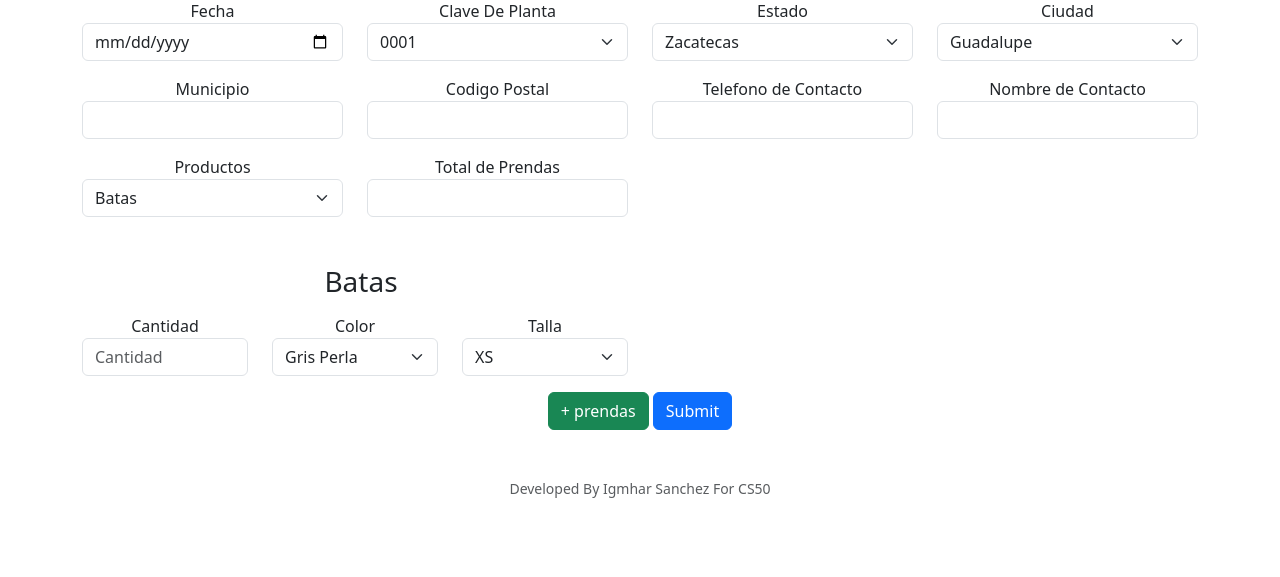
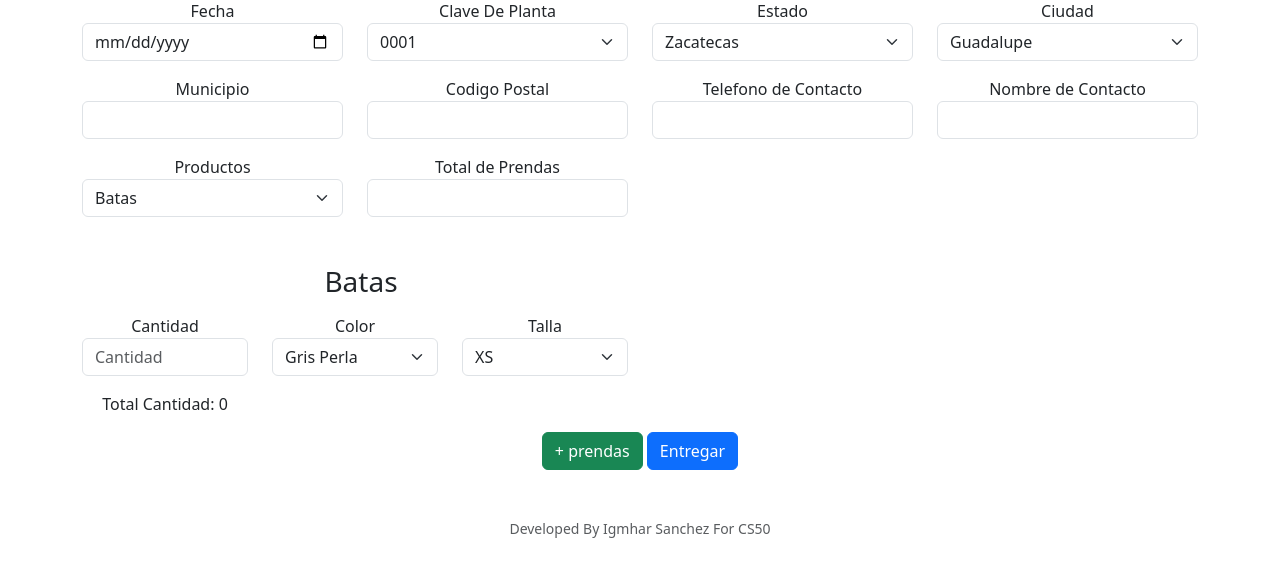
Before and after one commit to Vizard16/CS50-Final-project, a Flask app: page /release in a window 1280 px wide. Shown: the part 188-765 px from the top of the page. Run offline with Flask 3, Linux system fonts and the light colour scheme; a user stored in the database is signed in; some libraries are stand-ins or nearby versions.

Commit message:
Added an update
Added a code that makes it so the user Can see if on the clonable section it matches the total quantity on another section. And if it does not match send an alert via Ajax

```diff
--- a/templates/release.html
+++ b/templates/release.html
@@ -97,6 +97,7 @@
             <label for="total_prendas">Total de Prendas</label>
             <input id="total_prendas" class="form-control" type="number" name="total_prendas">
         </div>
+
     </div>
 
     <div class="col-sm-6 mb-3 mt-5">
@@ -107,7 +108,7 @@
     <div class="row mt-3" id="cloneableSection">
         <div class="col-sm-2">
             <label for="cantidad">Cantidad</label>
-            <input class="form-control" type="number" name="cantidad" placeholder="Cantidad">
+            <input class="form-control cantidadInput" type="number" name="cantidad" placeholder="Cantidad" id ="cantidadInput">
         </div>
 
         <div class="col-sm-2">
@@ -145,13 +146,22 @@
         </div>
     </div>
 
+
+
     <div id="cloneableSectionContainer"></div>
+
+    <div class="row mt-3">
+        <div class="col-sm-2">
+            <label>Total Cantidad:</label>
+            <span id="totalCantidad">0</span>
+        </div>
+    </div>
 
      <!--Button to add more sections -->
     <button type="button" class="btn btn-success mt-3" id="cloneSectionButton">+ prendas</button>
 
     <!-- Submit button -->
-    <button type="submit" class="btn btn-primary mt-3">Submit</button>
+    <button type="submit" class="btn btn-primary mt-3">Entregar</button>
 </form>
 
 
@@ -164,8 +174,39 @@
         $("#cloneSectionButton").click(function() {
             // Clone only the desired section and append it to the container
             var clonedSection = $("#cloneableSection").clone();
+            clonedSection.find('input[name="cantidad"]').val(''); // Clear the cloned cantidad input
             clonedSection.appendTo("#cloneableSectionContainer"); // Change "Container" to the actual container ID or class
         });
+
+        // Update total cantidad when cantidad changes
+        $(document).on("input", ".cantidadInput", function() {
+            var totalCantidad = 0;
+            $(".cantidadInput").each(function() {
+                totalCantidad += parseInt($(this).val()) || 0; // Add the value to totalCantidad, use 0 if NaN
+            });
+            $("#totalCantidad").text(totalCantidad);
+            // Check if total cantidad matches total prendas
+            var totalPrendas = parseInt($("#total_prendas").val()) || 0; // Get the value of total prendas, use 0 if NaN
+            if (totalCantidad !== totalPrendas) {
+                // Send alert message to backend
+                $.ajax({
+                    type: "POST",
+                    url: "/handle-alert",
+                    data: {message: "La suma de cantidad de prendas no coincide con el total de prendas."},
+                    success: function(response) {
+                        // Handle success response if needed
+                        console.log(response);
+                    },
+                    error: function(xhr, status, error) {
+                        // Handle error response if needed
+                        console.error(error);
+                    }
+                });
+            }
+        });
+
+        // Trigger input event on page load to calculate initial total cantidad
+        $(".cantidadInput").trigger("input");
     });
 </script>
 
```
